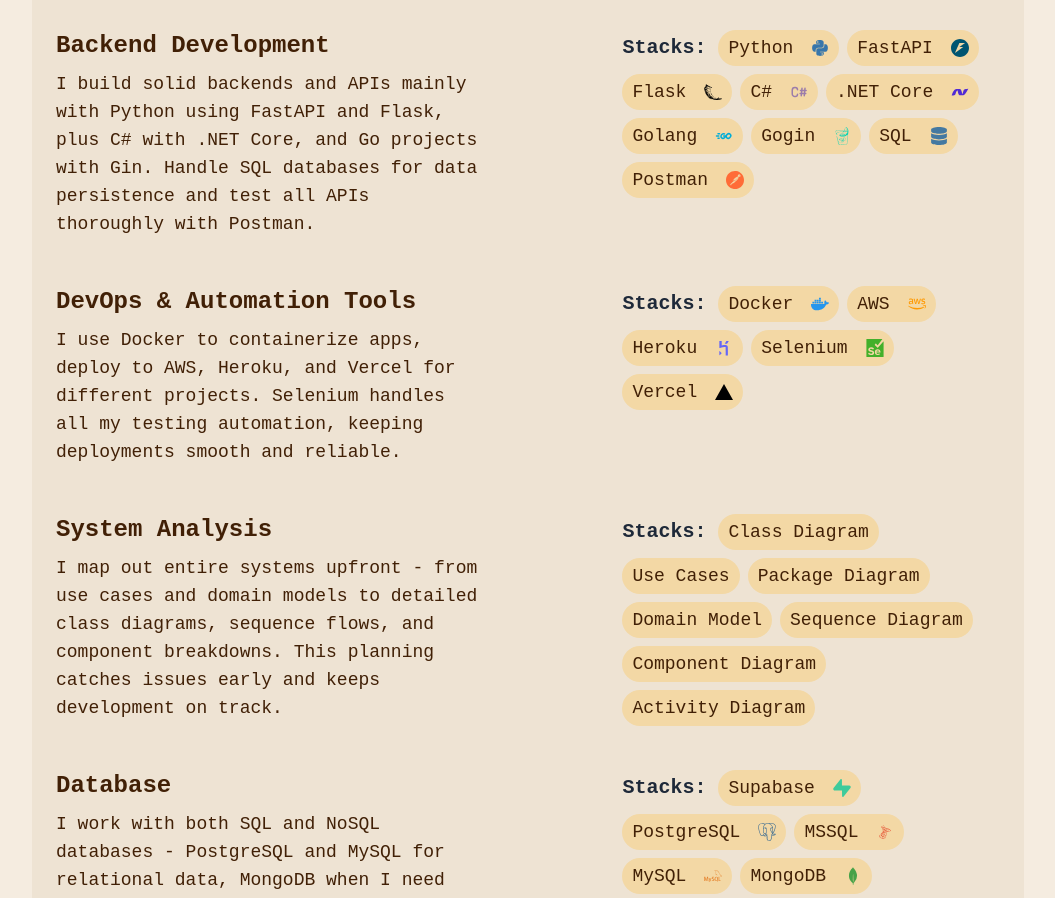
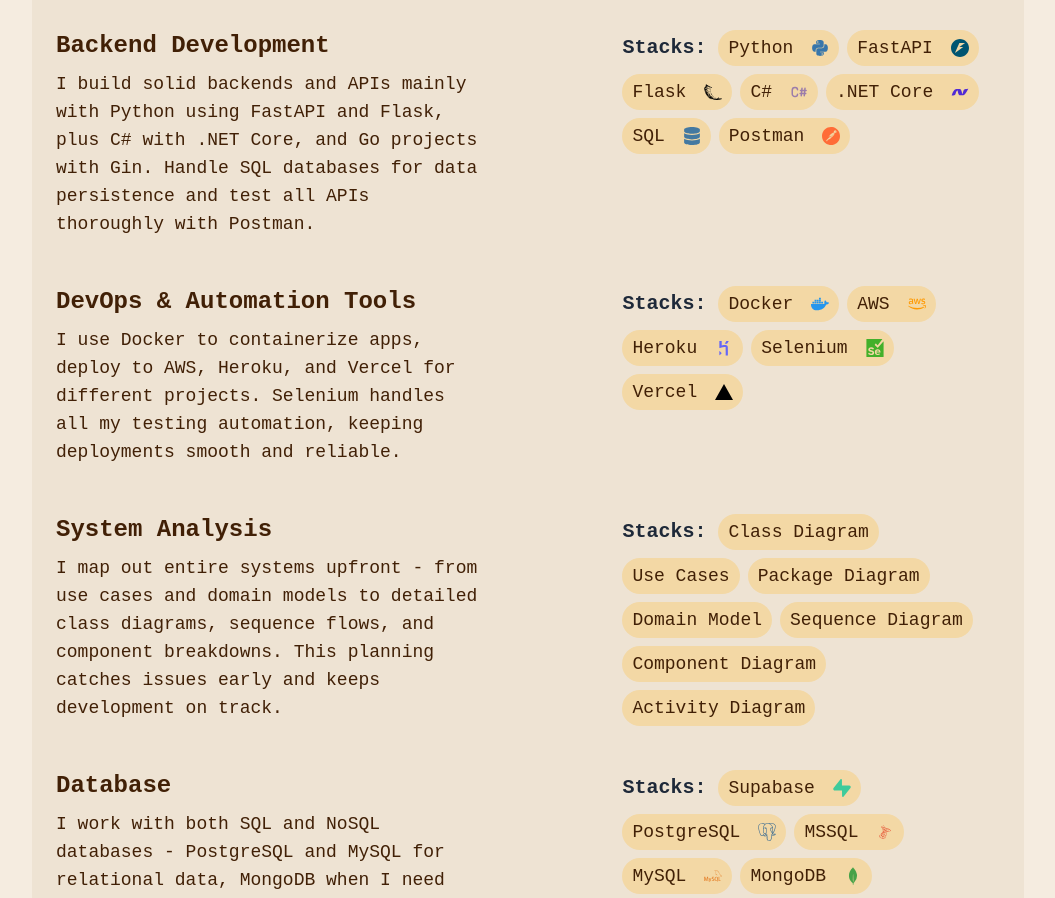
Before and after one commit to arowoloisaac/portfolio, a React (Vite) app: page /about in a window 1280 px wide. Shown: the part 1459-2357 px from the top of the page, without its empty margins (112-1167 px from the left). Built offline with nearby package versions, Linux system fonts and the light colour scheme.

Commit message:
Updated CV

```diff
--- a/src/components/pages/Skills.tsx
+++ b/src/components/pages/Skills.tsx
@@ -11,7 +11,6 @@
 import {
    SiFastapi,
    SiFlask,
-   SiGin,
    SiMongodb,
    SiMysql,
    SiPostgresql,
@@ -25,7 +24,7 @@
 } from 'react-icons/si';
 import { IoLogoJavascript } from 'react-icons/io';
 import { FiFramer } from 'react-icons/fi';
-import { TbBrandCSharp, TbBrandGolang } from 'react-icons/tb';
+import { TbBrandCSharp } from 'react-icons/tb';
 import { DiDotnet, DiHeroku, DiMsqlServer } from 'react-icons/di';
 import { motion } from 'framer-motion';
 
@@ -95,14 +94,6 @@
          {
             name: '.NET Core',
             icon: <DiDotnet style={{ color: '#512BD4' }} />,
-         },
-         {
-            name: 'Golang',
-            icon: <TbBrandGolang style={{ color: '#00ADD8' }} />,
-         },
-         {
-            name: 'Gogin',
-            icon: <SiGin style={{ color: '#00D4B6' }} />,
          },
          {
             name: 'SQL',
--- a/src/components/pages/WhatIBring.tsx
+++ b/src/components/pages/WhatIBring.tsx
@@ -24,7 +24,7 @@
             y:-10,
             transition: { duration: 0.6, ease: 'backIn' },
          }}
-         className="h-fit xl:h-72 -mt-7 sm:-mt-1.5 2xl:-mt-28">
+         className="h-fit xl:h-72 -mt-7 sm:-mt-1.5 2xl:-mt-12">
          <div className="flex justify-center">
             <div className="flex max-sm:flex-col gap-4 max-w-5xl px-5">
                {data.map((itm, idx) => (
```
Also changed, not shown: 1 other file (tests, documents, lock files or other folders).
